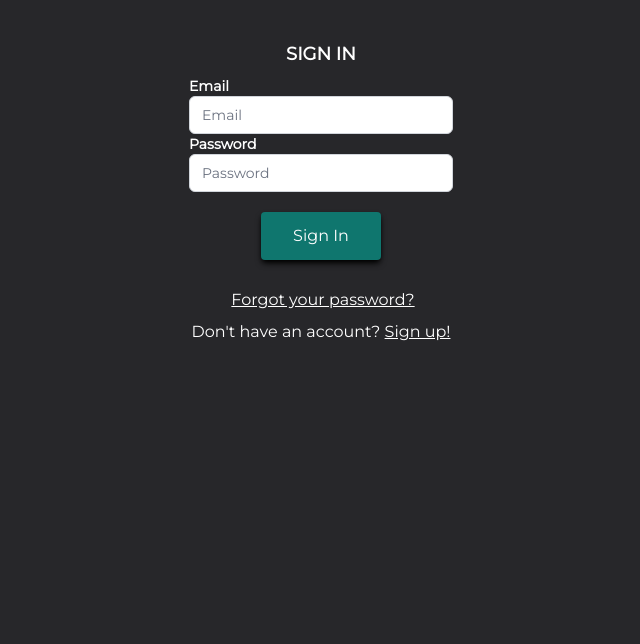
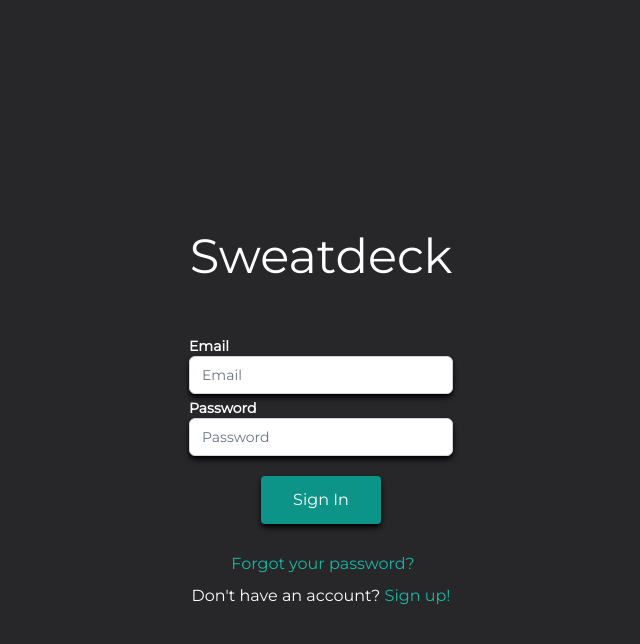
Before and after one commit to Charmander-Cluster/sweatdeck, a React (Create React App) app: page / in a window 1280 px wide. Shown: the top 644 px of the page, without its empty margins (319-959 px from the left). Built offline with nearby package versions, Linux system fonts and the light colour scheme; no server answers; what brain.js, spotify-web-api-node would draw is missing.

Commit message:
could not get the sign in modal to work

```diff
--- /dev/null
+++ b/src/components/User/ErrorModal.js
@@ -0,0 +1,61 @@
+import React, { useEffect, useState } from "react";
+import { useSelector } from "react-redux";
+
+
+
+const ErrorModal = (props) => {
+    const handleModal = props.handleModal
+    const auth = useSelector((state) => state.auth);
+
+return (
+<div
+          className="fixed inset-0 z-10 overflow-y-auto"
+          aria-labelledby="modal-title"
+          role="dialog"
+          aria-modal="true"
+        >
+          <div className="flex items-center justify-center min-h-screen px-4 pt-4 pb-20 text-center sm:block sm:p-0">
+            <div
+              className="fixed inset-0 transition-opacity bg-gray-500 bg-opacity-75"
+              aria-hidden="true"
+            ></div>
+
+            <span
+              className="hidden sm:inline-block sm:align-middle sm:h-screen"
+              aria-hidden="true"
+            >
+              &#8203;
+            </span>
+
+            <div className="inline-block overflow-hidden text-left align-middle transition-all transform bg-white rounded-lg shadow-xl sm:my-8 sm:align-middle sm:max-w-lg sm:w-full">
+              <div className="px-4 pt-5 pb-4 bg-white sm:p-6 sm:pb-4">
+                <div className="sm:flex sm:items-start">
+                  <div className="flex items-center justify-center flex-shrink-0 w-5 h-5 mx-auto bg-red-500 rounded-full sm:mx-0 sm:h-10 sm:w-10"></div>
+                  <div className="mt-3 text-center sm:mt-0 sm:ml-4 sm:text-left">
+                    <h3
+                      className="text-lg font-medium leading-6 text-gray-900"
+                      id="modal-title"
+                    >
+                      {auth.error.code === "auth/user-not-found"
+                        ? "User not found"
+                        : "Wrong password"}
+                    </h3>
+                  </div>
+                </div>
+              </div>
+              <div className="px-4 py-3 bg-gray-50 sm:px-6 sm:flex sm:flex-row-reverse">
+                <button
+                type = "button"
+                  onClick={handleModal}
+                  className="inline-flex justify-center w-full px-4 py-2 mt-3 text-base font-medium text-gray-700 bg-white border border-gray-300 rounded-md shadow-sm modal-close hover:bg-gray-50 focus:outline-none focus:ring-2 focus:ring-offset-2 focus:ring-indigo-500 sm:mt-0 sm:ml-3 sm:w-auto sm:text-sm"
+                >
+                  Done
+                </button>
+              </div>
+            </div>
+          </div>
+        </div>
+)
+};
+
+export default ErrorModal;
--- a/src/components/User/SignIn.js
+++ b/src/components/User/SignIn.js
@@ -1,34 +1,40 @@
-import React, { useState } from "react";
+import React, { useEffect, useState } from "react";
 import { authenticate } from "../../store/auth";
 import { useDispatch, useSelector } from "react-redux";
 import { useHistory } from "react-router-dom";
 import { Link } from "react-router-dom";
 import { Formik, Form, Field } from "formik";
+import ErrorModal from "./ErrorModal"
 
 const SignIn = () => {
   let history = useHistory();
   const dispatch = useDispatch();
 
-  const authUser = useSelector((state) => state.auth);
-  const [btnState, setBtnState] = useState(false);
+  const auth = useSelector((state) => state.auth);
 
-  const handleModal = (event) => {
-    event.preventDefault();
-    setBtnState((prev) => !prev);
-  };
+  // const [btnState, setBtnState] = useState(false);
+
+  // const handleModal = () => {
+  //   console.log("is it registering this click?");
+  //   setBtnState((prev) => !prev);
+  // };
+
+  useEffect(() => {
+    if (auth.uid) {
+      history.push("/");
+    }
+  }, [auth, history]);
 
   return (
-    <div className="flex flex-col items-center justify-center pt-10">
-      <h1 className="mb-2 text-lg font-bold uppercase">Sign In</h1>
+    <div className="flex flex-col items-center justify-center pt-10 md:min-h-screen">
+      <h1 className="text-5xl mb-14">Sweatdeck</h1>
       <Formik
         initialValues={{ email: "", password: "" }}
         onSubmit={async (values) => {
-          dispatch(await authenticate(values.email, values.password));
-          if (authUser.code) {
-            setBtnState((prev) => !prev);
-          } else {
-            history.push("/");
-          }
+          await dispatch(authenticate(values.email, values.password));
+          // if (auth.error) {
+          //   setBtnState((prev) => !prev);
+          // }
         }}
       >
         {({ touched, handleSubmit }) => (
@@ -39,16 +45,16 @@ const SignIn = () => {
             <div>
               <h1 className="text-sm font-extrabold">Email</h1>
               <Field
-                className="relative block py-2 pl-3 pr-20 text-gray-900 placeholder-gray-500 border border-gray-300 rounded-md appearance-none focus:outline-none focus:ring-teal-500 focus:border-teal-500 focus:z-10 sm:text-sm"
+                className="relative block py-2 pl-3 pr-20 text-gray-900 placeholder-gray-500 border border-gray-300 rounded-md shadow-md appearance-none shadow-black focus:outline-none focus:ring-teal-500 focus:border-teal-500 focus:z-10 sm:text-sm"
                 type="email"
                 placeholder="Email"
                 name="email"
               />
             </div>
             <div>
-              <h1 className="text-sm font-extrabold">Password</h1>
+              <h1 className="mt-1 text-sm font-extrabold">Password</h1>
               <Field
-                className="relative block py-2 pl-3 pr-20 text-gray-900 placeholder-gray-500 border border-gray-300 rounded-md appearance-none focus:outline-none focus:ring-teal-500 focus:border-teal-500 focus:z-10 sm:text-sm"
+                className="relative block py-2 pl-3 pr-20 text-gray-900 placeholder-gray-500 border border-gray-300 rounded-md shadow-md appearance-none shadow-black focus:outline-none focus:ring-teal-500 focus:border-teal-500 focus:z-10 sm:text-sm"
                 type="password"
                 placeholder="Password"
                 name="password"
@@ -56,21 +62,26 @@ const SignIn = () => {
             </div>
             <div className="pt-2">
               <button
-                className="flex flex-row justify-center px-8 py-3 mx-2 my-3 text-white transition duration-150 ease-in-out bg-teal-700 rounded shadow-md cursor-pointer text-1xl shadow-black hover:bg-teal-800"
+                className="flex flex-row justify-center px-8 py-3 mx-2 my-3 text-white transition duration-150 ease-in-out bg-teal-600 rounded shadow-md cursor-pointer text-1xl shadow-black hover:bg-teal-800"
                 type="submit"
               >
                 Sign In
               </button>
             </div>
+            {/* {btnState ? (
+        <ErrorModal
+        handleModal={handleModal}/>
+      ) : (
+        <div></div>
+      )} */}
           </Form>
         )}
       </Formik>
 
-
       <div className="flex flex-col items-center justify-center text-center">
         <div className="flex flex-row">
           <Link to="/passwordreset">
-            <button className="mb-2 ml-1 underline">
+            <button className="mb-2 ml-1 text-teal-500">
               Forgot your password?
             </button>
           </Link>
@@ -78,61 +89,12 @@ const SignIn = () => {
         <div>
           <h2>
             Don't have an account?{" "}
-            <Link to="/signup" className="underline">
+            <Link to="/signup" className="text-teal-500">
               Sign up!
             </Link>
           </h2>
         </div>
       </div>
-      {btnState ? (
-        // <div>{alert("Workout logged!")}</div>
-        <div
-          className="fixed inset-0 z-10 overflow-y-auto"
-          aria-labelledby="modal-title"
-          role="dialog"
-          aria-modal="true"
-        >
-          <div className="flex items-center justify-center min-h-screen px-4 pt-4 pb-20 text-center sm:block sm:p-0">
-            <div
-              className="fixed inset-0 transition-opacity bg-gray-500 bg-opacity-75"
-              aria-hidden="true"
-            ></div>
-
-            <span
-              className="hidden sm:inline-block sm:align-middle sm:h-screen"
-              aria-hidden="true"
-            >
-              &#8203;
-            </span>
-
-            <div className="inline-block overflow-hidden text-left align-middle transition-all transform bg-white rounded-lg shadow-xl sm:my-8 sm:align-middle sm:max-w-lg sm:w-full">
-              <div className="px-4 pt-5 pb-4 bg-white sm:p-6 sm:pb-4">
-                <div className="sm:flex sm:items-start">
-                  <div className="flex items-center justify-center flex-shrink-0 w-5 h-5 mx-auto bg-red-500 rounded-full sm:mx-0 sm:h-10 sm:w-10"></div>
-                  <div className="mt-3 text-center sm:mt-0 sm:ml-4 sm:text-left">
-                    <h3
-                      className="text-lg font-medium leading-6 text-gray-900"
-                      id="modal-title"
-                    >
-                      {authUser.code}
-                    </h3>
-                  </div>
-                </div>
-              </div>
-              <div className="px-4 py-3 bg-gray-50 sm:px-6 sm:flex sm:flex-row-reverse">
-                <button
-                  type="button"
-                  onClick = {handleModal}
-                  className="inline-flex justify-center w-full px-4 py-2 mt-3 text-base font-medium text-gray-700 bg-white border border-gray-300 rounded-md shadow-sm modal-close hover:bg-gray-50 focus:outline-none focus:ring-2 focus:ring-offset-2 focus:ring-indigo-500 sm:mt-0 sm:ml-3 sm:w-auto sm:text-sm"
-                > Done
-                    </button>
-              </div>
-            </div>
-          </div>
-        </div>
-      ) : (
-        <div></div>
-      )}
     </div>
   );
 };
--- a/src/store/auth.js
+++ b/src/store/auth.js
@@ -29,7 +29,7 @@ export const authenticate = (email, password) => async (dispatch) => {
       dispatch(setAuth(fullDetail));
     }
   } catch (authError) {
-    dispatch(setAuth(authError))
+    dispatch(setAuth({error: authError}))
     //console.log("Error at authenticate thunk", authError);
   }
 };
```
